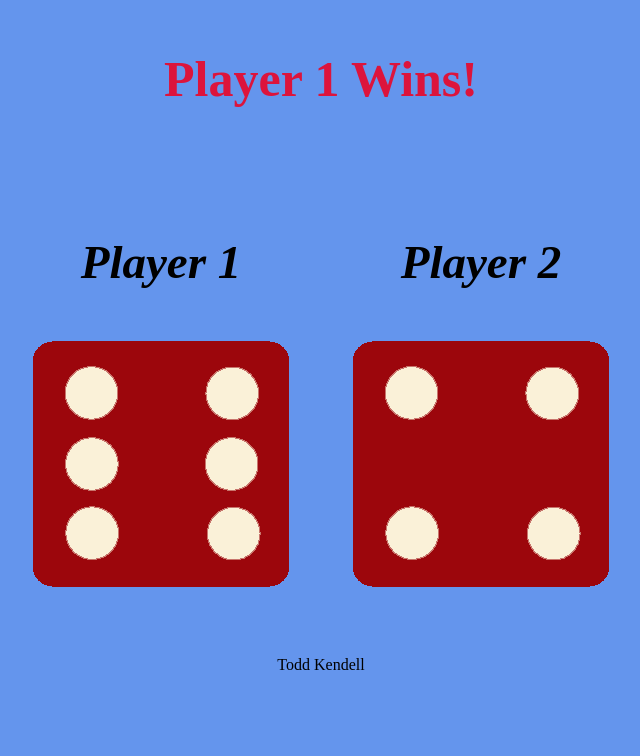
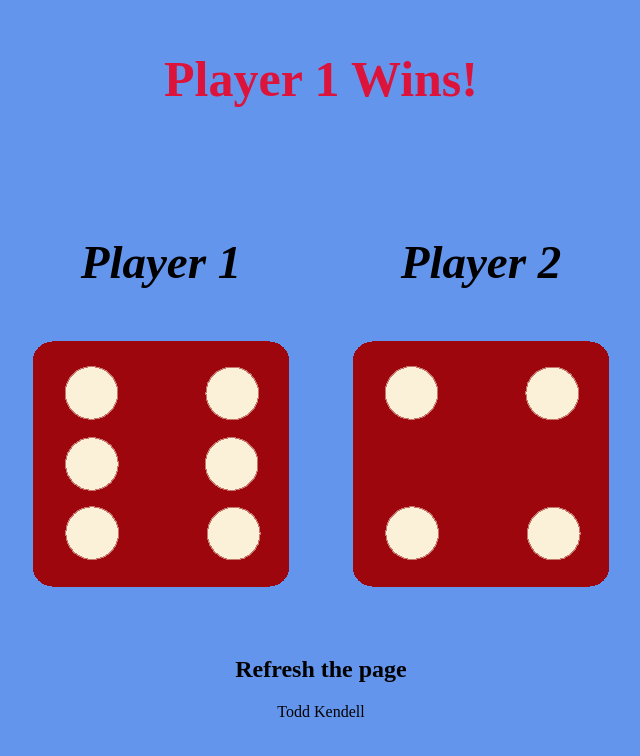
Before and after one commit to toddkendell/dice_game, a plain HTML site: page index.html in a window 1280 px wide. Shown: the whole page, without its empty margins (319-959 px from the left). Drawn offline with Linux system fonts and the light colour scheme.

Commit message:
Update main
updated to have a refresh me at bottom since it didn't come in at first

```diff
--- a/index.html
+++ b/index.html
@@ -26,6 +26,7 @@
 </body>
 
 <footer>
+    <h2>Refresh the page</h2>
 Todd Kendell
 </footer>
 </html>
```
